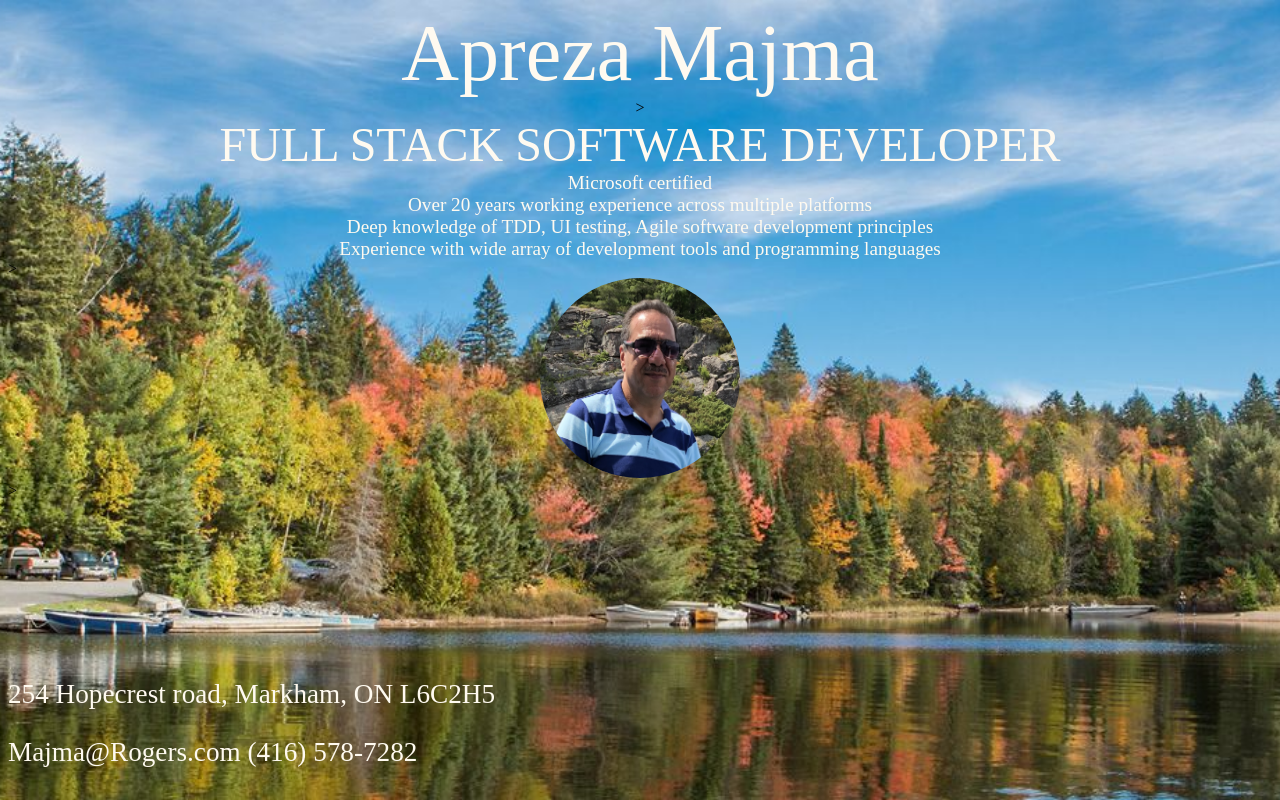
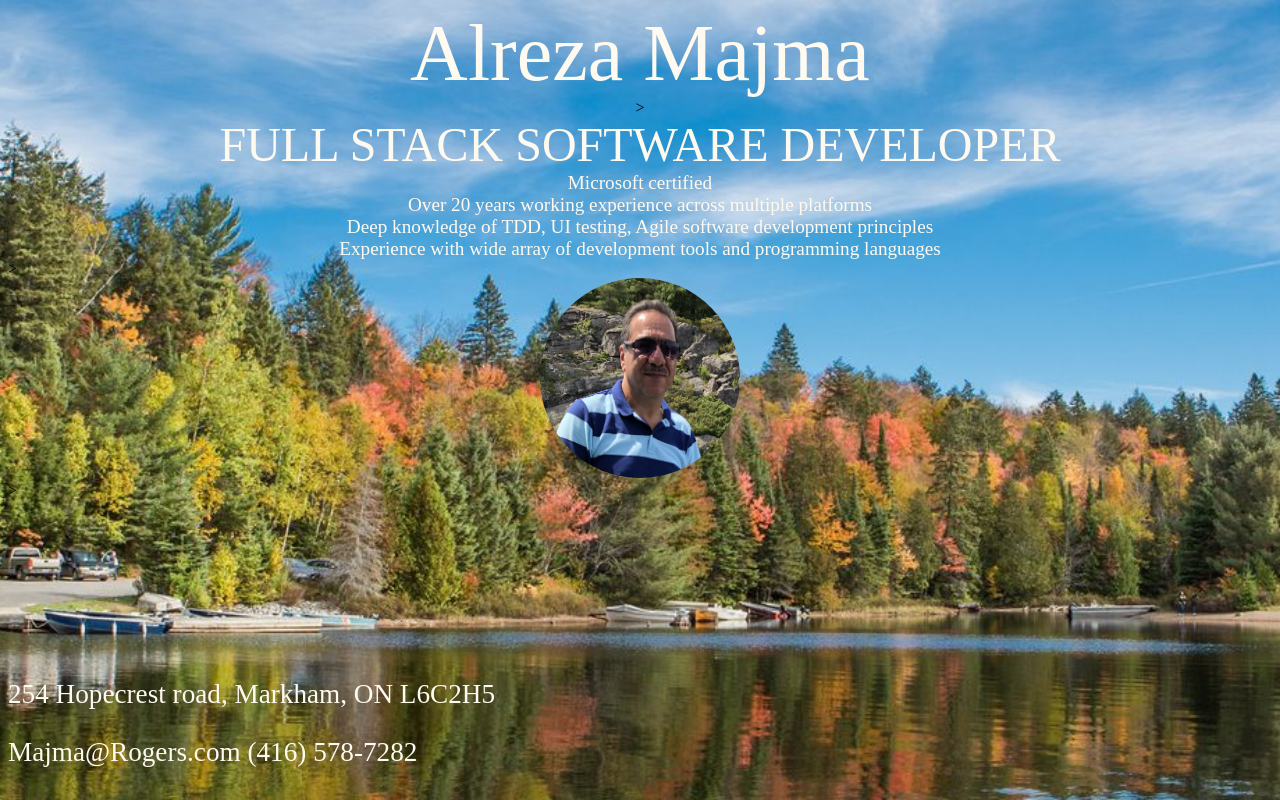
Before and after one commit to Alireza-Majma/resume, an Angular app: page /home in a window 1280 px wide. Built offline with nearby package versions, Linux system fonts and the light colour scheme.

Commit message:
update image

```diff
--- a/src/home-component/home-component.component.html
+++ b/src/home-component/home-component.component.html
@@ -1,7 +1,7 @@
 
 <div class="center">
   <div class="title-div">
-    Apreza Majma
+    Alreza Majma
   </div>>
   <div class="career-div">
     FULL STACK SOFTWARE DEVELOPER
@@ -14,7 +14,7 @@
   </diV>
 </div>>
 <div class="center">
-    <img class="round-image" src="../assets/alireza.jpg" alt="Apreza Majma">
+    <img class="round-image" src="../assets/alireza.jpg" alt="Alireza Majma">
 </div>
 
 <div class="address-div buttom">
```
Also changed, not shown: 1 other file (tests, documents, lock files or other folders).
